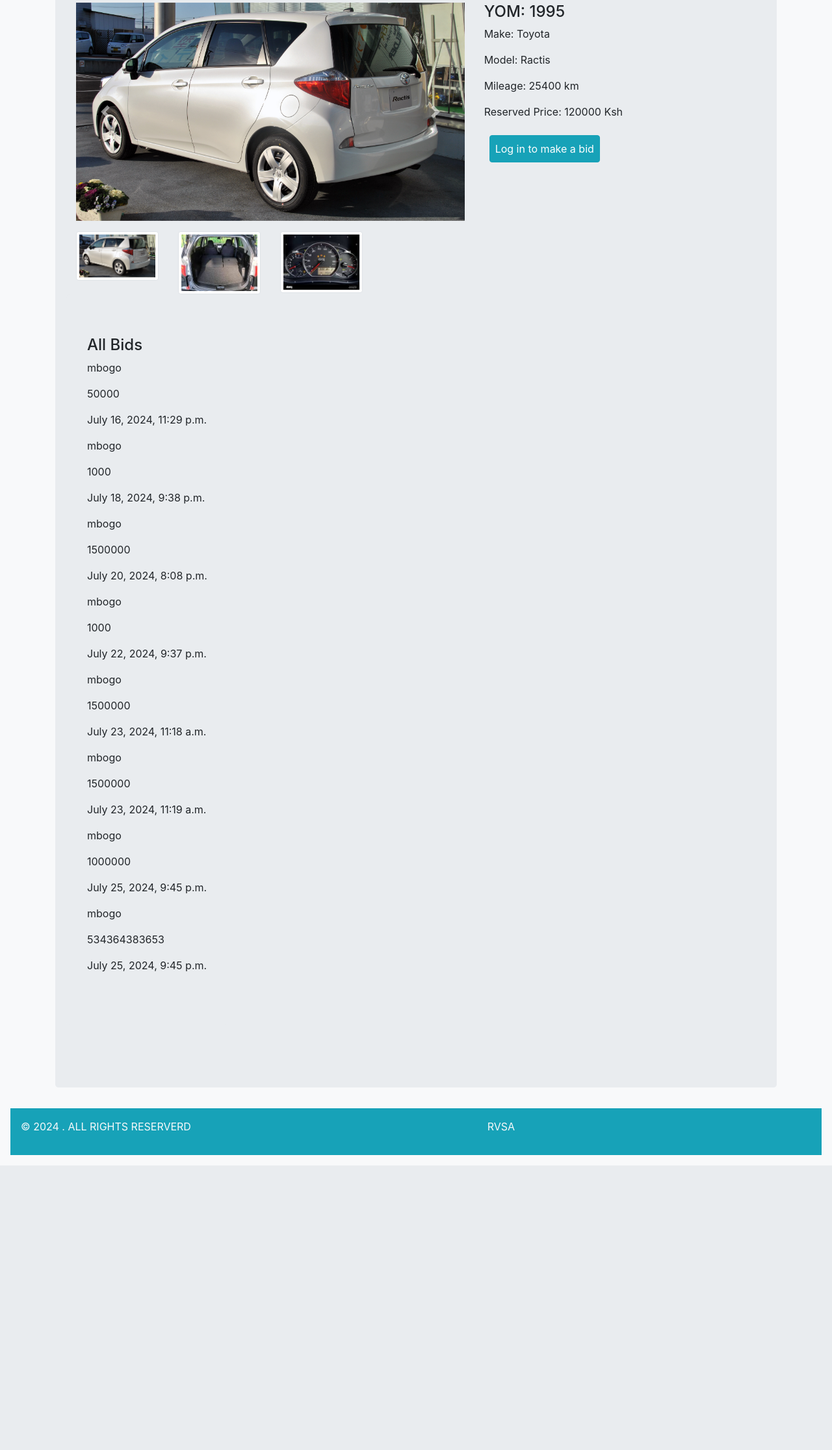
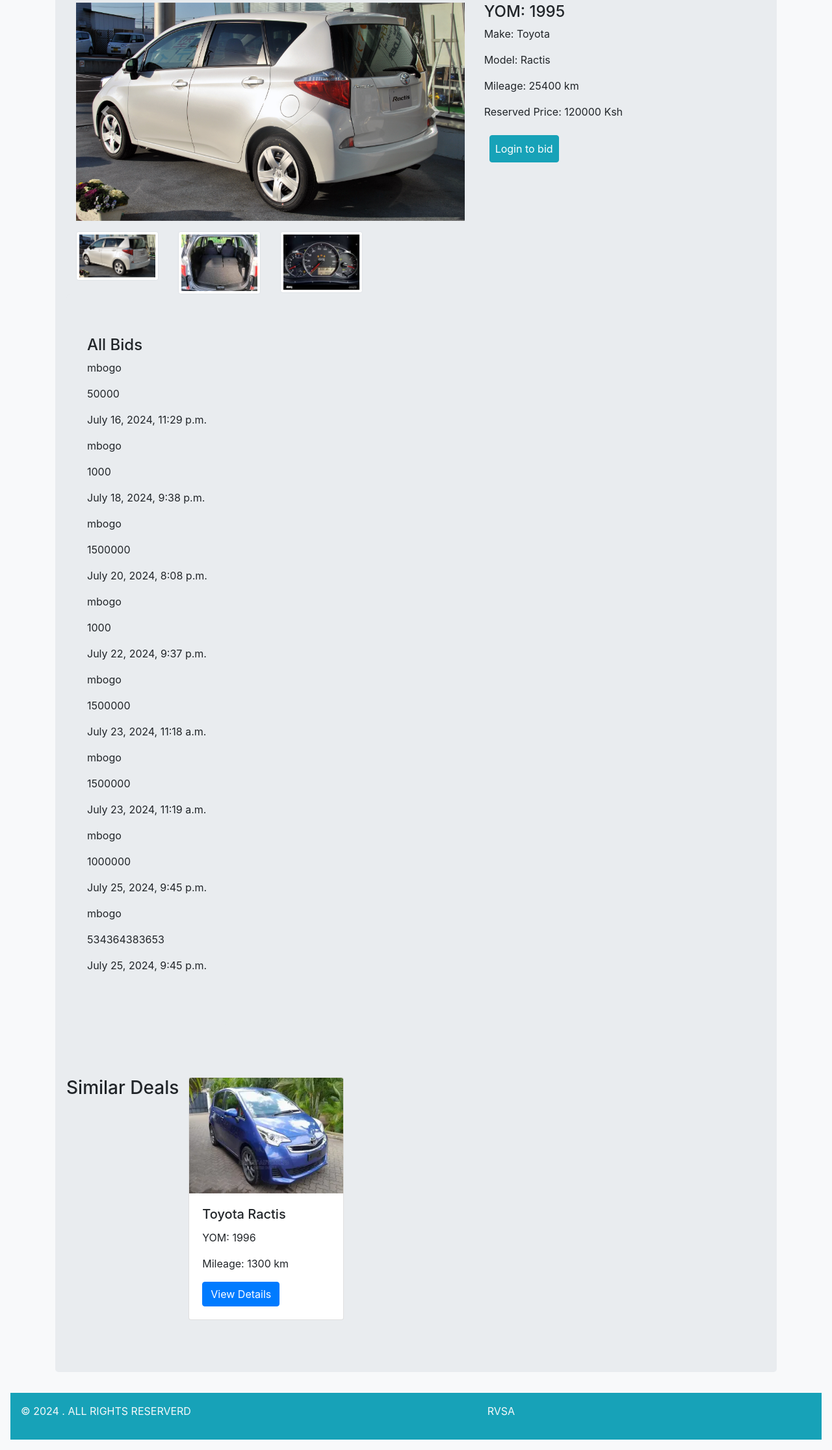
Before and after one commit to martinmbogo-254/Auto-auction, a Django app: page /vehicle/1/ in a window 1280 px wide. Shown: the part 222-2454 px from the top of the page at 65% size. Before the commit the page ends 2016 px from the top, so only its background shows below. Run offline with Django 5.2, Linux system fonts and the light colour scheme; data comes from the database, SQL or seed files in the repository; both versions use the stored data as it was after the commit; some libraries are stand-ins or nearby versions.

Commit message:
added similar deals section on a vehicle's details page

```diff
--- a/auctions/vehicles/templates/vehicles/details.html
+++ b/auctions/vehicles/templates/vehicles/details.html
@@ -49,7 +49,7 @@
             </button>
             {% else %}
             <a href="{% url 'login' %}?next={% url 'detail' vehicle.id %}"  class="btn btn-info p-2 m-2 text-center">
-                Log in to make a bid
+                Login to bid
             </a>
             {% endif %}
         </div>
@@ -65,6 +65,25 @@
             <p>No bids yet.</p>
             {% endfor %}
         </div>
+    </div>
+      <!-- Similar Vehicles -->
+    <div class="row mt-5">
+        <h3>Similar Deals</h3>
+        {% for similar_vehicle in similar_vehicles %}
+        <div class="col-md-3">
+            <div class="card mb-3">
+                <img src="{{ similar_vehicle.file.url }}" class="card-img-top" alt="Similar Vehicle Image">
+                <div class="card-body">
+                    <h5 class="card-title">{{ similar_vehicle.make }} {{ similar_vehicle.model }}</h5>
+                    <p class="card-text">YOM: {{ similar_vehicle.YOM }}</p>
+                    <p class="card-text">Mileage: {{ similar_vehicle.mileage }} km</p>
+                    <a href="{% url 'detail' similar_vehicle.id %}" class="btn btn-primary">View Details</a>
+                </div>
+            </div>
+        </div>
+        {% empty %}
+        <p>No similar vehicles found.</p>
+        {% endfor %}
     </div>
 </div>
 
--- a/auctions/vehicles/views.py
+++ b/auctions/vehicles/views.py
@@ -27,11 +27,12 @@ def vehiclespage(request):
 
 def vehicledetail(request, pk):
     vehicle = Vehicle.objects.get(id=pk)
-
+    similar_vehicles = Vehicle.objects.filter(make=vehicle.make, model=vehicle.model).exclude(id=vehicle.id)
     biddings = Bidding.objects.filter(vehicle=vehicle)
     context = {
        'vehicle': vehicle,
        'biddings':biddings,
+       'similar_vehicles': similar_vehicles,
 
     }
     return render(request, 'vehicles/details.html', context)
```
Also changed, not shown: auctions/db.sqlite3, auctions/media/images/ractis2.webp (added), auctions/media/vehicleimages/ractis2.webp (added).
